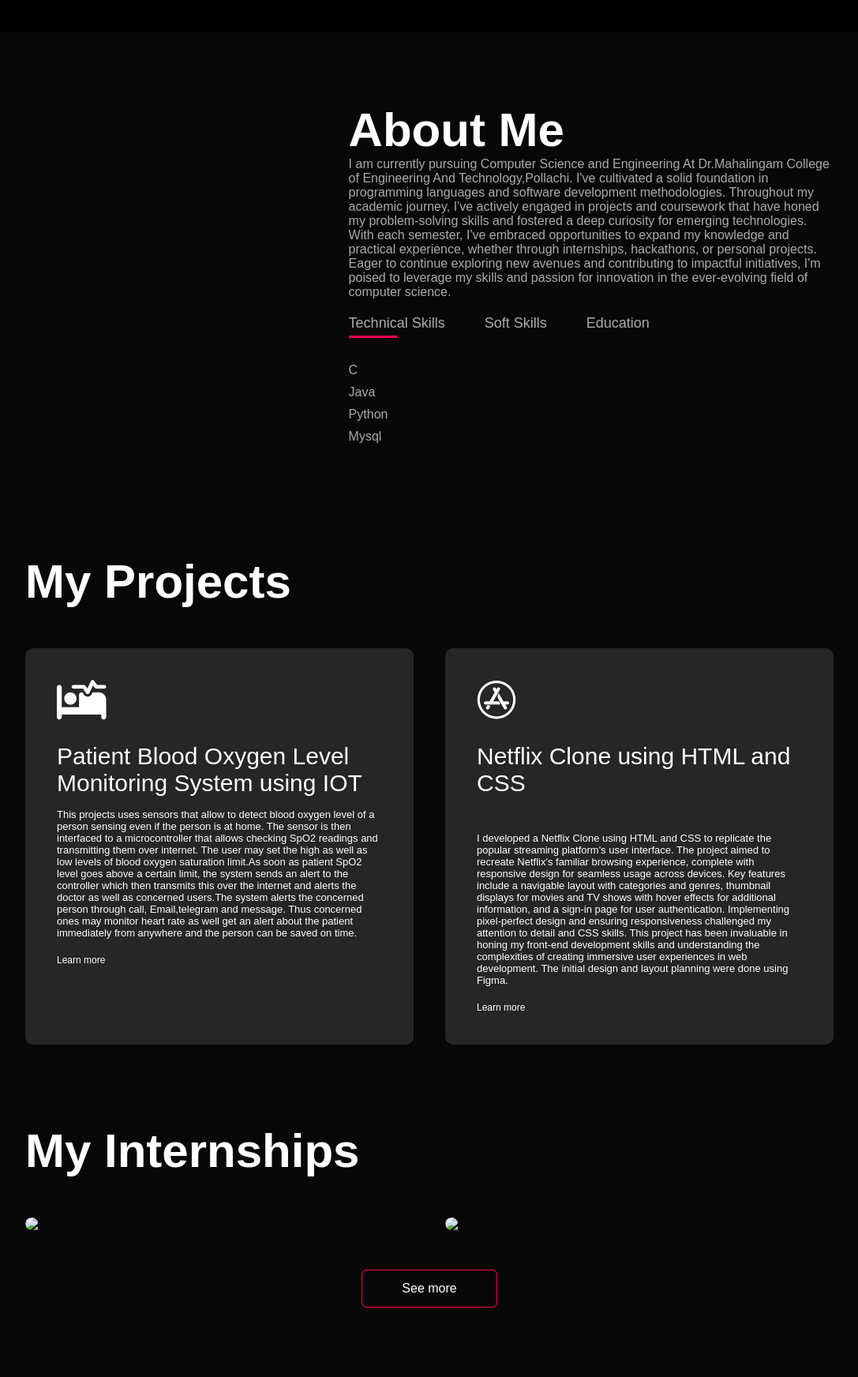
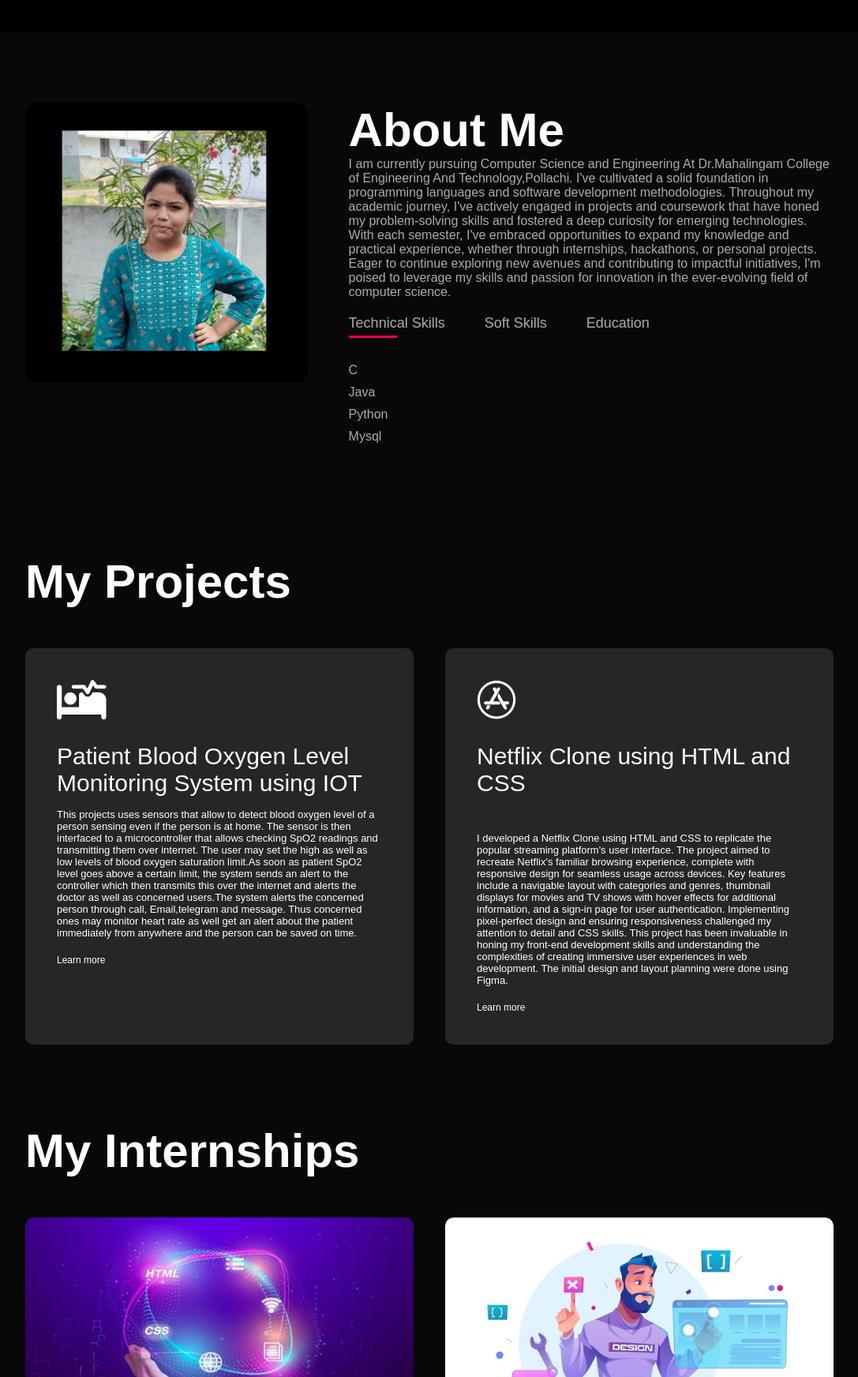
Before and after one commit to Kanish-22/Portfolio, a plain HTML site: page index.html in a window 1280 px wide. Shown: the part 760-2504 px from the top of the page at 79% size, without its empty margins (96-1183 px from the left). Drawn offline with Linux system fonts and the light colour scheme; files whose address does not match are found by name.

Commit message:
Update index.html

```diff
--- a/index.html
+++ b/index.html
@@ -12,7 +12,7 @@
     <div id="header">
       <div class="container">
         <nav>
-          <img src="images/name.jpg" class="kanish">
+          <img src="name.jpg" class="kanish">
           <ul id="sidemenu">
             <li><a href="#header">Home</a></li>
             <li><a href="#about">About</a></li>
@@ -33,7 +33,7 @@
       <div class="container">
         <div class="row">
           <div class="about-col-1">
-            <img src="images/kani2.png" alt="">
+            <img src="kani2.png" alt="">
           </div>
           <div class="about-col-2">
             <h1 class="sub-title">About Me</h1>
@@ -124,7 +124,7 @@
       <h1 class="sub-title">My Internships</h1>
       <div class="internships-list">
         <div class="internships">
-          <img src="./images/img_1.jpg">
+          <img src="img_1.jpg">
           <div class="layer">
             <h3>Onwords Smart Solutions</h3>
             <p>I embarked on my journey in web development, starting with the basics of HTML, CSS, and JavaScript. Under the guidance of seasoned developers, I dove into real-world projects, gradually applying my newfound knowledge to various tasks. From crafting simple web pages to styling elements with CSS and adding interactivity with JavaScript, each project was a stepping stone in my learning journey. Through hands-on experience and mentorship, I gained a deeper understanding of web development fundamentals and honed my problem-solving skills. This internship marked the beginning of my career in web development, laying a strong foundation for future learning and growth in the field.</p>
@@ -132,7 +132,7 @@
           </div>
         </div>
         <div class="internships">
-          <img src="./images/img_2.jpg">
+          <img src="img_2.jpg">
           <div class="layer">
             <h3>Codsoft</h3>
             <p>I am currently interning at codsoft,where I'm actively contributing to real projects across diverse domains.
@@ -163,7 +163,7 @@
             <a href=""><i class="fa-solid fa-envelope"></i></a>
 
           </div>
-          <a href="images/Kanishka_resume.pdf" class="btn btn2">Download CV</a>
+          <a href="Kanishka_resume.pdf" class="btn btn2">Download CV</a>
         </div>
         <div class="contact-right">
           <form>
```
